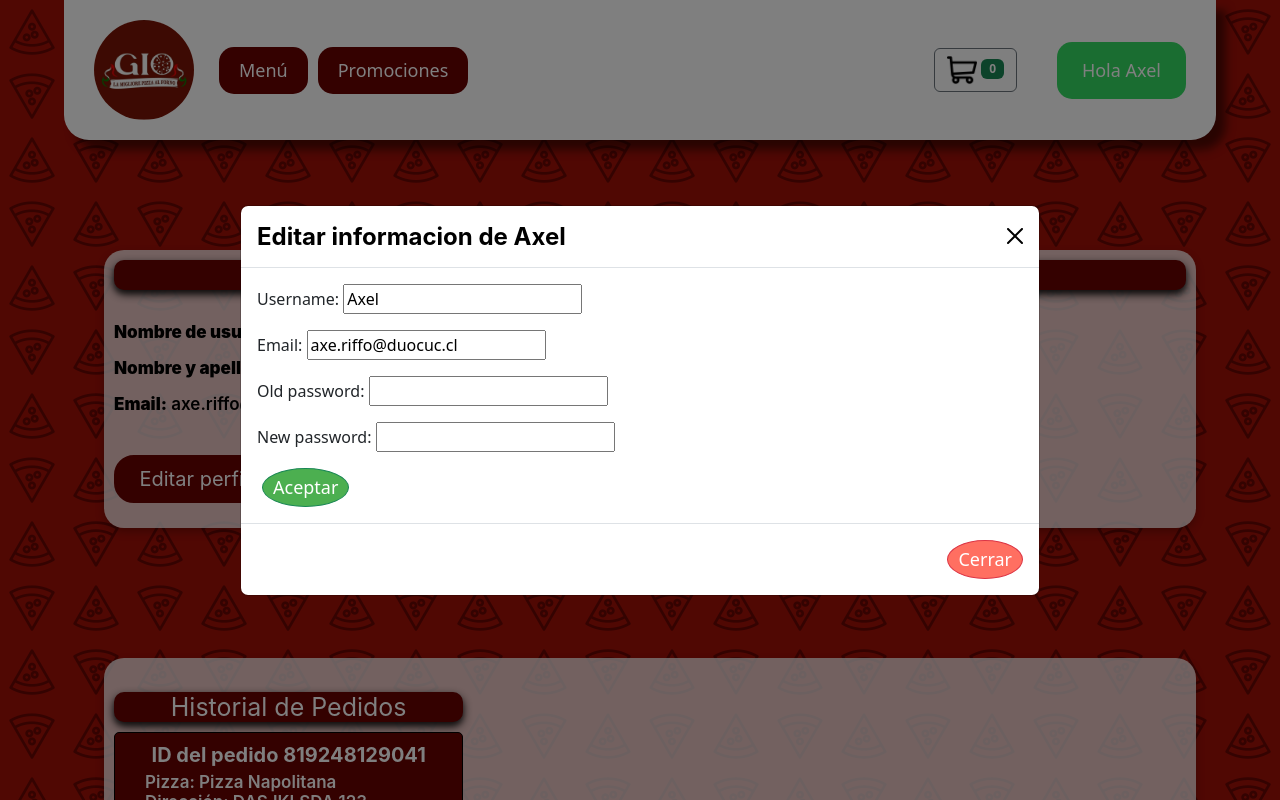
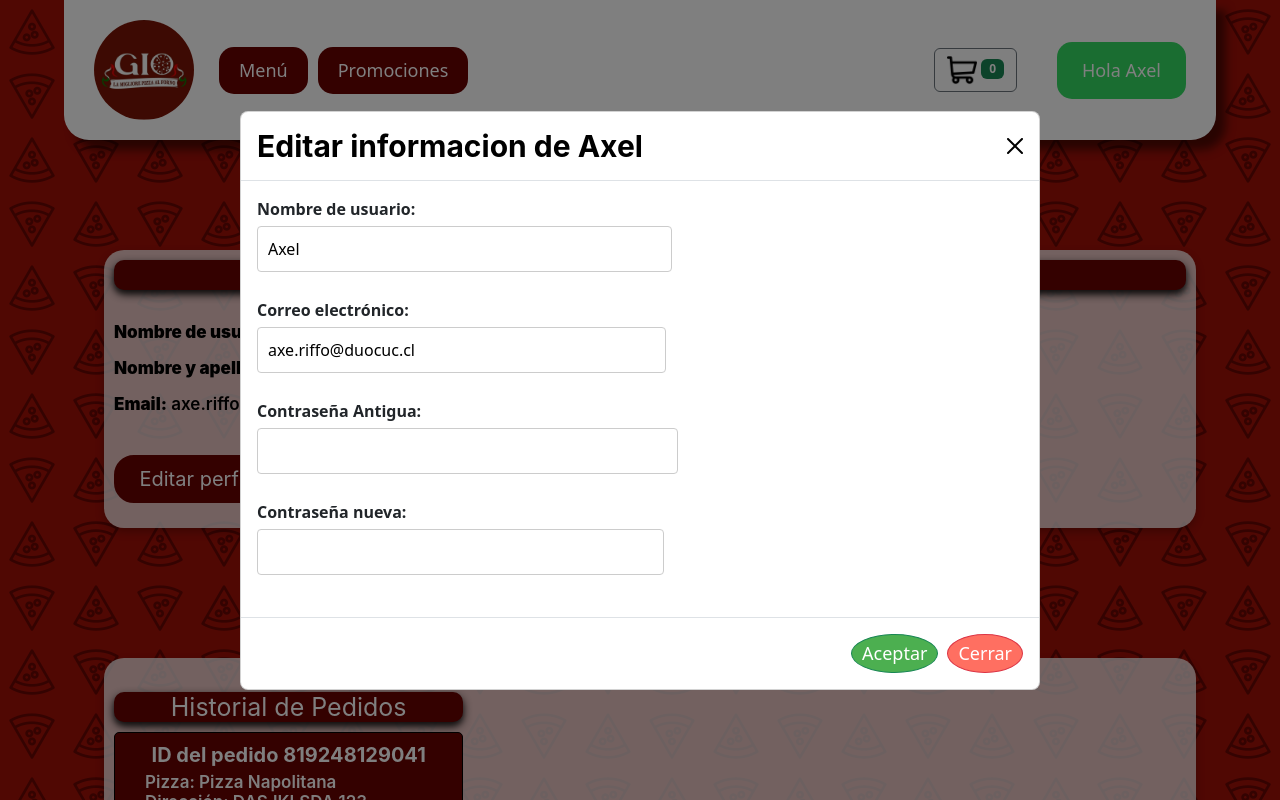
Before and after one commit to AxelRiffo/Proyecto_apt_ecommerce, a Django app: page /cuenta/ in a window 1280 px wide, after a click on "Editar perfil". Run offline with Django 4.2, Linux system fonts and the light colour scheme; a user stored in the database is signed in.

Commit message:
add css on edit profile

```diff
--- a/APT2/store/forms.py
+++ b/APT2/store/forms.py
@@ -27,7 +27,14 @@ class CustomUserCreationForm(UserCreationForm):
 from django import forms
 
 class EditProfileForm(forms.Form):
-    username = forms.CharField(required=False)
-    email = forms.EmailField(required=False)
-    old_password = forms.CharField(widget=forms.PasswordInput, required=False)
-    new_password = forms.CharField(widget=forms.PasswordInput, required=False)
+    username = forms.CharField(label='Nombre de usuario:', required=False)
+    email = forms.EmailField(label='Correo electrónico:', required=False)
+    old_password = forms.CharField(
+        label='Contraseña Antigua:',
+        widget=forms.PasswordInput,
+        required=False,
+        error_messages={
+            'invalid': 'La antigua contraseña no es correcta.'
+        }
+    )
+    new_password = forms.CharField(label='Contraseña nueva:', widget=forms.PasswordInput, required=False)
--- a/APT2/store/static/css/store.css
+++ b/APT2/store/static/css/store.css
@@ -254,3 +254,75 @@ li.pedido-item {
   margin-left: 20px;
   color: #fffdfd;
 }
+/* Añade una fuente más formal para los títulos del modal */
+.modal-title {
+  font-family: Inter;
+  font-size: 30px;
+  color: #000000;
+  /* Color negro */
+  text-shadow: 2px 2px #FFFFFF;
+  /* Sombra blanca para dar profundidad */
+}
+
+/* Añade un fondo blanco para el modal */
+.modal-content {
+  background: #FFFFFF;
+  /* Fondo blanco */
+}
+
+/* Estilos para el formulario */
+form {
+  display: flex;
+  flex-direction: column;
+  align-items: start;
+}
+
+/* Estilos para los campos del formulario */
+form input,
+form select,
+form textarea {
+  width: 100%;
+  padding: 10px;
+  margin-bottom: 10px;
+  border: 1px solid #ccc;
+  border-radius: 4px;
+  box-sizing: border-box;
+}
+
+/* Estilos para las etiquetas del formulario */
+form label {
+  margin-bottom: 5px;
+  font-weight: bold;
+}
+
+/* Estilos para el botón de envío del formulario */
+form button[type="submit"] {
+  background-color: #4CAF50;
+  /* Verde */
+  color: white;
+  padding: 10px 20px;
+  border: none;
+  border-radius: 4px;
+  cursor: pointer;
+}
+
+form button[type="submit"]:hover {
+  background-color: #45a049;
+  /* Un verde un poco más oscuro al pasar el ratón */
+}
+
+/* Estilos para el botón de cancelar del formulario */
+form button[type="button"] {
+  background-color: #f44336;
+  /* Rojo */
+  color: white;
+  padding: 10px 20px;
+  border: none;
+  border-radius: 4px;
+  cursor: pointer;
+}
+
+form button[type="button"]:hover {
+  background-color: #d32f2f;
+  /* Un rojo un poco más oscuro al pasar el ratón */
+}
--- a/APT2/store/templates/cuenta.html
+++ b/APT2/store/templates/cuenta.html
@@ -85,15 +85,21 @@
       </div>
       <div class="modal-body">
         <!-- Aquí puedes mostrar los detalles de la solicitud de forma detallada -->
-        <form method="post">
+        <form method="POST">
           {% csrf_token %}
           {{ form.as_p }}
-          <button type="submit" class="btn btn-success">Aceptar</button>
-        </form>
+          {% for field in form %}
+            {% for error in field.errors %}
+          <p style="color: red;">{{ error }}</p>
+            {% endfor %}
+          {% endfor %}
+
       </div>
       <div class="modal-footer">
+        <button type="submit" class="btn btn-success">Aceptar</button>
         <button type="button" class="btn btn-danger" data-bs-dismiss="modal">Cerrar</button>
       </div>
+      </form>
     </div>
   </div>
 </div>
--- a/APT2/store/views.py
+++ b/APT2/store/views.py
@@ -108,11 +108,13 @@ from .forms import EditProfileForm
 from django.shortcuts import render, redirect
 from django.contrib.auth.models import User
 
+
 def cuenta(request):
     if request.method == 'POST':
         form = EditProfileForm(request.POST)
 
         if form.is_valid():
+            print(form.errors)
             username = form.cleaned_data.get('username')
             email = form.cleaned_data.get('email')
             old_password = form.cleaned_data.get('old_password')
@@ -126,11 +128,7 @@ def cuenta(request):
                 user.email = email
             if old_password and new_password:
                 if not request.user.check_password(old_password):
-                    # Si la antigua contraseña no es correcta, devuelve un error
-                    return render(request, 'cuenta.html', {
-                        'form': form,
-                        'error': 'La antigua contraseña no es correcta.'
-                    })
+                    form.add_error('old_password', 'La antigua contraseña no es correcta.')
                 else:
                     user.set_password(new_password)
 
```
Also changed, not shown: APT2/db.sqlite3. Lines whose indentation alone changed are shown as unchanged.
